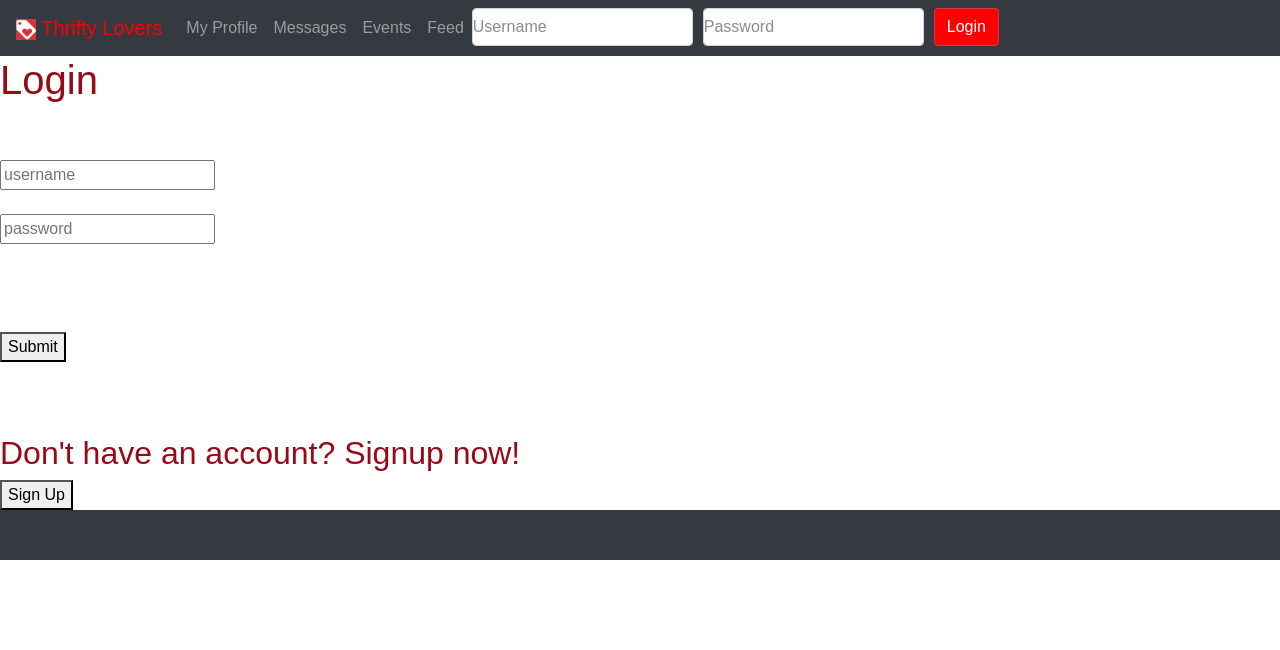
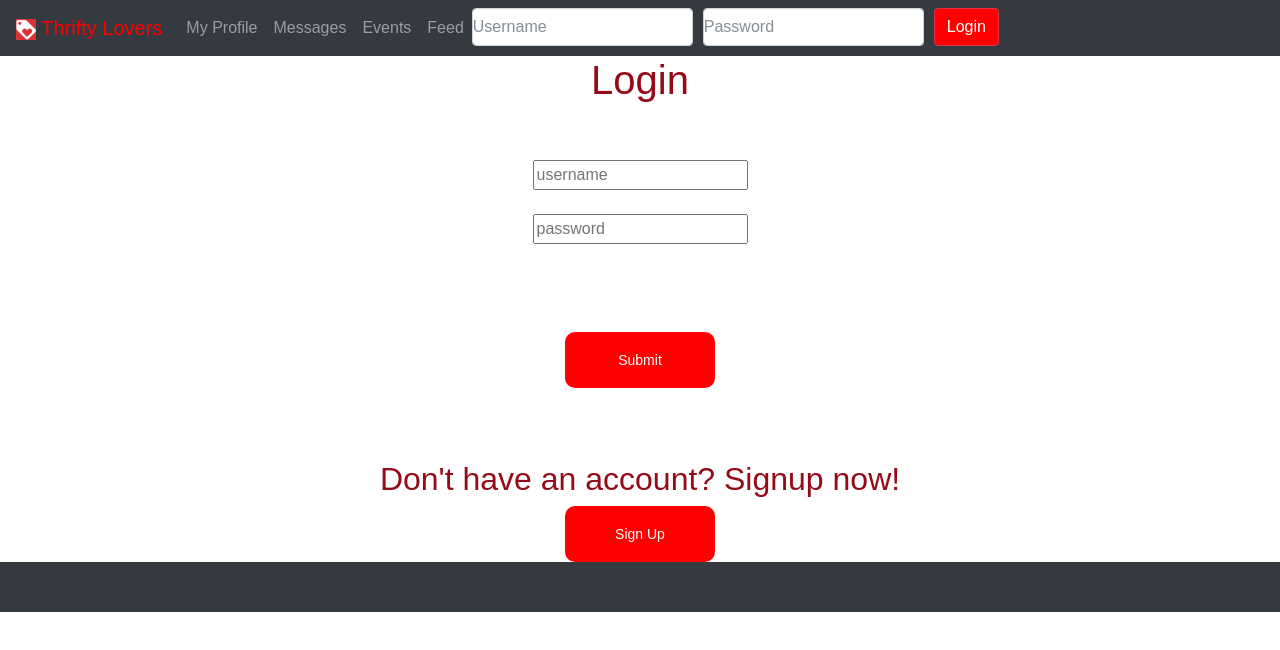
Before and after one commit to sheriffahmed/ThriftyLovers, a React (Create React App) app in the folder frontend/: page /login in a window 1280 px wide. Shown: the top 650 px of the page. Built offline with nearby package versions, Linux system fonts and the light colour scheme; no server answers.

Commit message:
some css

```diff
--- a/frontend/src/App.css
+++ b/frontend/src/App.css
@@ -88,3 +88,45 @@ body{
 ul {
   list-style-type: none;
 }
+
+.signup {
+  color: #ffffff;
+  background-color: red;
+  border-color: red;
+  min-width: 150px;
+  font-size: 14px;
+  padding: 17px 13px;
+  position: relative;
+  text-align: center;
+  z-index: 1;
+  line-height: 22px;
+  border: none;
+  border-radius: 10px;
+  display: inline-block;
+  cursor: pointer;
+}
+
+.user {
+  margin-left: 3.2%;
+
+}
+
+.messages {
+  margin-left: 3.2%;
+}
+
+.login {
+  text-align: center;
+}
+
+.events {
+  margin-left: 3.2%;
+}
+
+.feed {
+  margin-left: 3.2%;
+}
+
+.registration {
+  margin-left: 3.2%;
+}
--- a/frontend/src/components/BudgetPage.js
+++ b/frontend/src/components/BudgetPage.js
@@ -111,7 +111,7 @@ class BudgetPage extends React.Component {
     render() {
         let { tierData } = this.state
         return (
-            <div>
+            <div className="events">
                 <h1>Events</h1>
                 <p>Please choose your level of thriftiness!</p>
                 {/* <button onClick={this.handleTiers}>Free</button> {' '}
--- a/frontend/src/components/Feed.js
+++ b/frontend/src/components/Feed.js
@@ -28,7 +28,7 @@ class Feed extends React.Component{
 
         let allMatches = this.handleUserMatch()
         return(
-            <div>
+            <div className="feed">
                 <h1>{this.props.match.params.user}'s Matches</h1>
                 <br />
                 <br />
--- a/frontend/src/components/LandingPage.js
+++ b/frontend/src/components/LandingPage.js
@@ -33,8 +33,7 @@ class LandingPage extends React.Component {
 
 
                 <h1>Thrifty Lovers</h1>
-
-                <h1>See how it works below:</h1>
+                <h1>Go on dates, find your match, save your cash.</h1>
                 <label>I'm a</label>
                 {' '}
                 <select>
@@ -47,7 +46,6 @@ class LandingPage extends React.Component {
                         <option>Woman</option>
                         <option>Man</option>
                         <option>Gender Neutral</option>
-                        <option>Any</option>
 
                     </select>
                 <br/>
@@ -60,7 +58,7 @@ class LandingPage extends React.Component {
                     <br/>
                     <br/>
                     <br/>
-                    <Link to='/signup'><button>Signup</button></Link>
+                    <Link to='/signup'><button className="signup">Signup</button></Link>
                 </div>
             </div>
         )
--- a/frontend/src/components/Login.js
+++ b/frontend/src/components/Login.js
@@ -1,6 +1,7 @@
 import React, { Component } from 'react';
 import { Link, Switch, Route, Redirect } from 'react-router-dom';
-import axios from 'axios'
+import axios from 'axios';
+import '.././App.css';
 
 class Login extends Component {
     constructor(props) {
@@ -105,7 +106,7 @@ class Login extends Component {
             // this.handleLoginSubmit();
             // }
         return (
-            <div>
+            <div className="login">
 
                 <h1>Login</h1>
                 <br />
@@ -121,7 +122,7 @@ class Login extends Component {
                     <p>{this.state.Message}</p>
                     <br />
                     <br />
-                    <button onClick={this.handleLoginCheck} type='submit'>Submit</button>
+                    <button className="signup" onClick={this.handleLoginCheck} type='submit'>Submit</button>
 
                 </form>
                 <br />
@@ -129,8 +130,7 @@ class Login extends Component {
                 <br />
 
                 <h2>Don't have an account? Signup now!</h2>
-                <Link to='/signup' > <button>Sign Up</button> </Link>
-
+                <Link to='/signup' > <button className="signup">Sign Up</button> </Link>
                 {this.state.Message === 'Login success' ? <Redirect to={`/user/${this.props.loggedInUser}/feed`} /> : null}
                 {/* {this.state.Message === 'Login success' ? <Redirect to={`/budget`} /> : null} */}
 
--- a/frontend/src/components/Messages.js
+++ b/frontend/src/components/Messages.js
@@ -24,7 +24,7 @@ class Messages extends React.Component {
     render() {
         let allMatches = this.handleUserMatch()
         return (
-            <div>
+            <div className="messages">
                 <h1>Chat With Your Thrifter Here!</h1>
                 <div class="table-responsive-sm">
                     <table className="table table-hover">
--- a/frontend/src/components/Registration.js
+++ b/frontend/src/components/Registration.js
@@ -388,7 +388,7 @@ class Registration extends React.Component {
         this.handleDiMOptions();
 
         return (
-            <div>
+            <div className="registration">
                 <h1>Registration</h1>
                 <br />
                 <br />
@@ -488,7 +488,7 @@ class Registration extends React.Component {
                 <br />
                 <p>{this.state.Message}</p>
                 <br />
-                <button disabled={this.state.hidebutton} onClick={this.handleSubmit} id='formSubmit' >Submit</button>
+                <button className="signup" disabled={this.state.hidebutton} onClick={this.handleSubmit} id='formSubmit' >Submit</button>
                 <br />
                 <br />
             </div>
--- a/frontend/src/components/UserProfile.js
+++ b/frontend/src/components/UserProfile.js
@@ -63,7 +63,7 @@ render(){
         budgetTier
     } = this.state
     return(
-        <div>
+        <div className="user">
             <h1>{username}'s Profile</h1>
             {/* <h2><a href="">New Matches: 3</a></h2> */}
             <img className='mandatory' src={userPic} />
```
Also changed, not shown: 1 other file (tests, documents, lock files or other folders).
